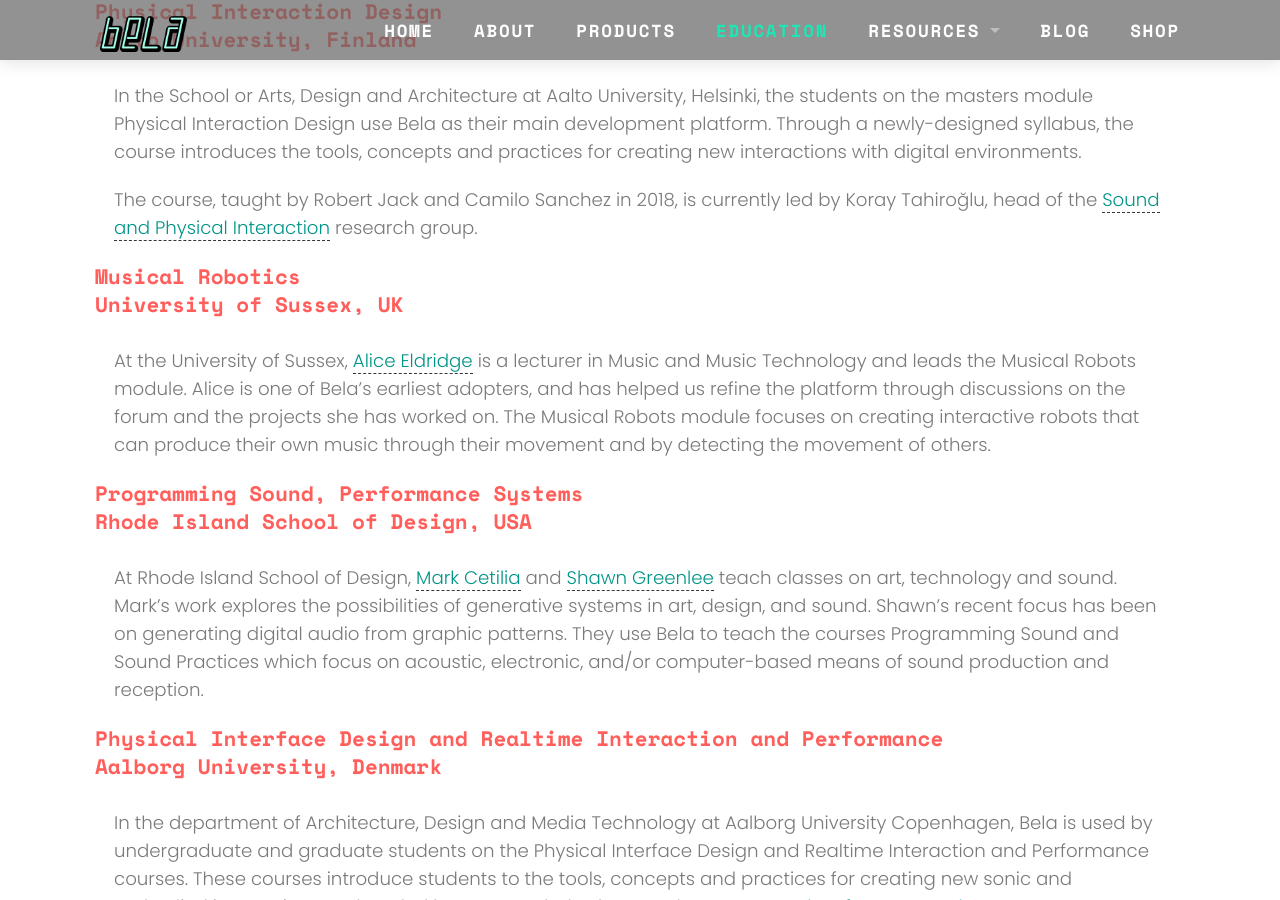
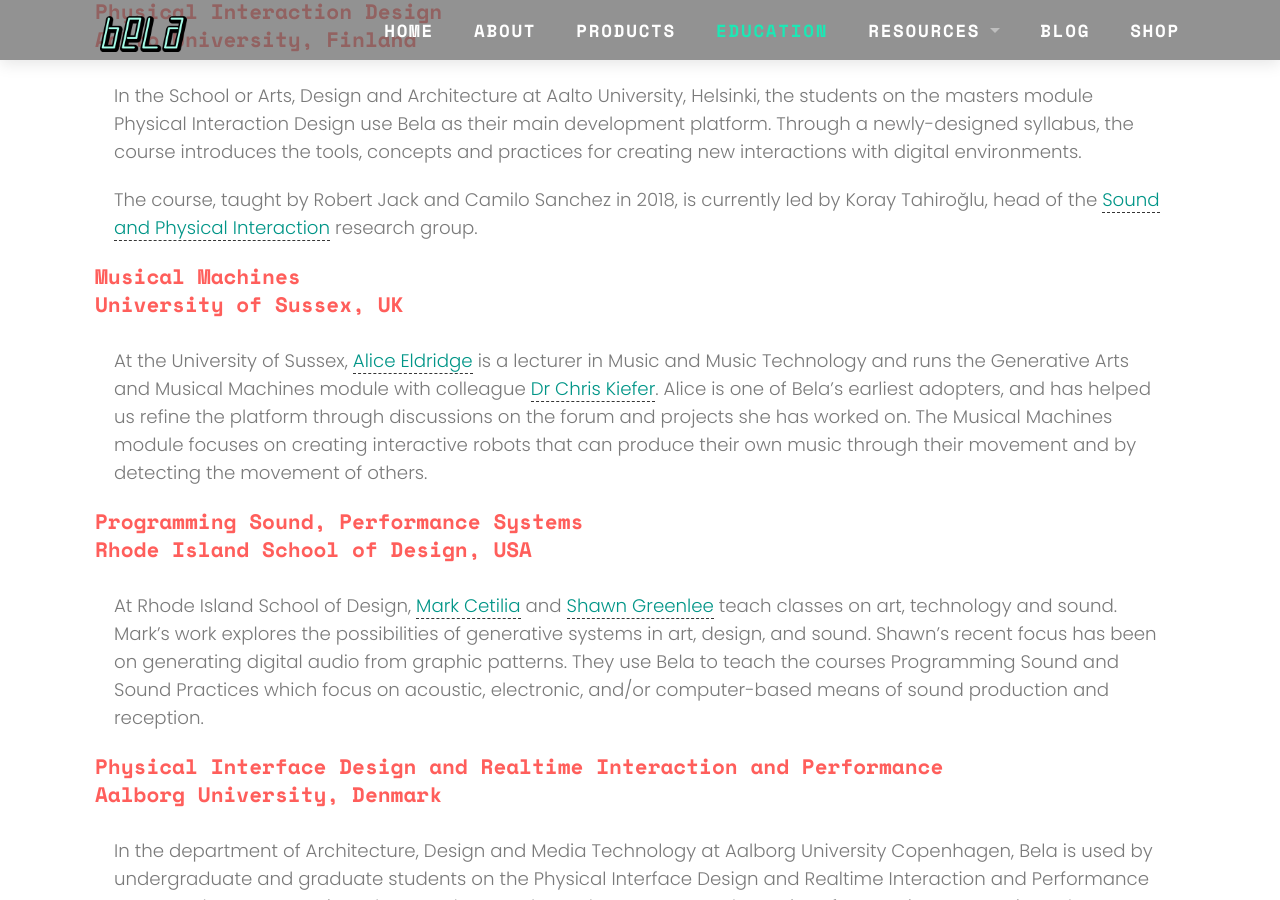
Before and after one commit to disastrid/bela_site_update, a Jekyll site: the page built from education.md, in a window 1280 px wide and 900 px high, scrolled down 2153 px. Built offline with Jekyll 4.4.1, drawn with Linux system fonts in a browser that asks for light colours.

Commit message:
More text

```diff
--- a/education.md
+++ b/education.md
@@ -60,10 +60,10 @@
 > The course, taught by Robert Jack and Camilo Sanchez in 2018, is currently led by Koray Tahiroğlu, head of the [Sound and Physical Interaction](https://sopi.aalto.fi/){:target="_blank"} research group.
 
 {:.list-header}
-Musical Robotics
+Musical Machines
 University of Sussex, UK
 
-> At the University of Sussex, [Alice Eldridge](http://www.sussex.ac.uk/profiles/127749){:target="_blank"} is a lecturer in Music and Music Technology and leads the Musical Robots module. Alice is one of Bela's earliest adopters, and has helped us refine the platform through discussions on the forum and the projects she has worked on. The Musical Robots module focuses on creating interactive robots that can produce their own music through their movement and by detecting the movement of others.
+> At the University of Sussex, [Alice Eldridge](http://www.sussex.ac.uk/profiles/127749){:target="_blank"} is a lecturer in Music and Music Technology and runs the Generative Arts and Musical Machines module with colleague [Dr Chris Kiefer](http://www.sussex.ac.uk/profiles/208667){:target="_blank"}. Alice is one of Bela's earliest adopters, and has helped us refine the platform through discussions on the forum and projects she has worked on. The Musical Machines module focuses on creating interactive robots that can produce their own music through their movement and by detecting the movement of others.
 
 {:.list-header}
 Programming Sound, Performance Systems
```
